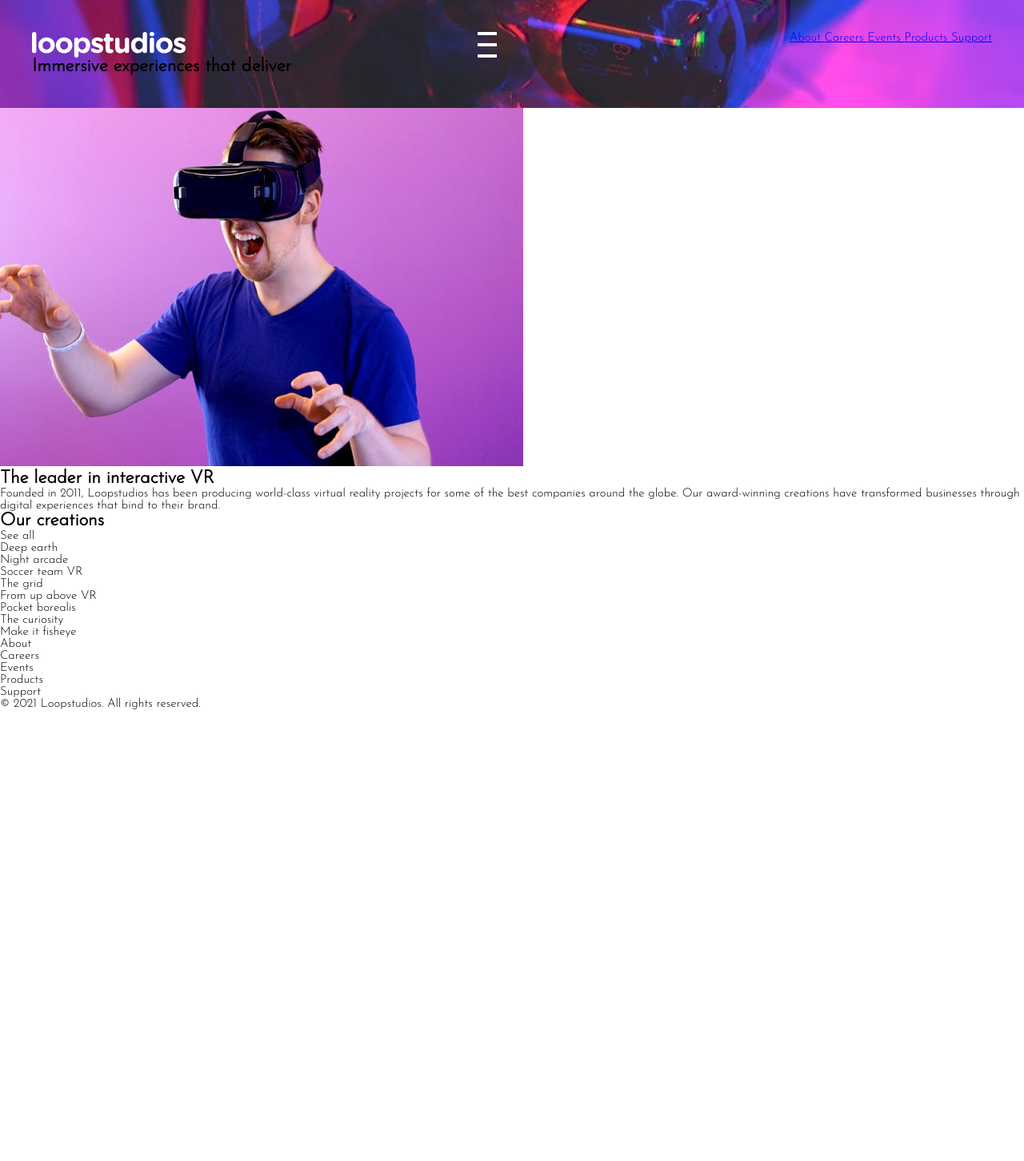
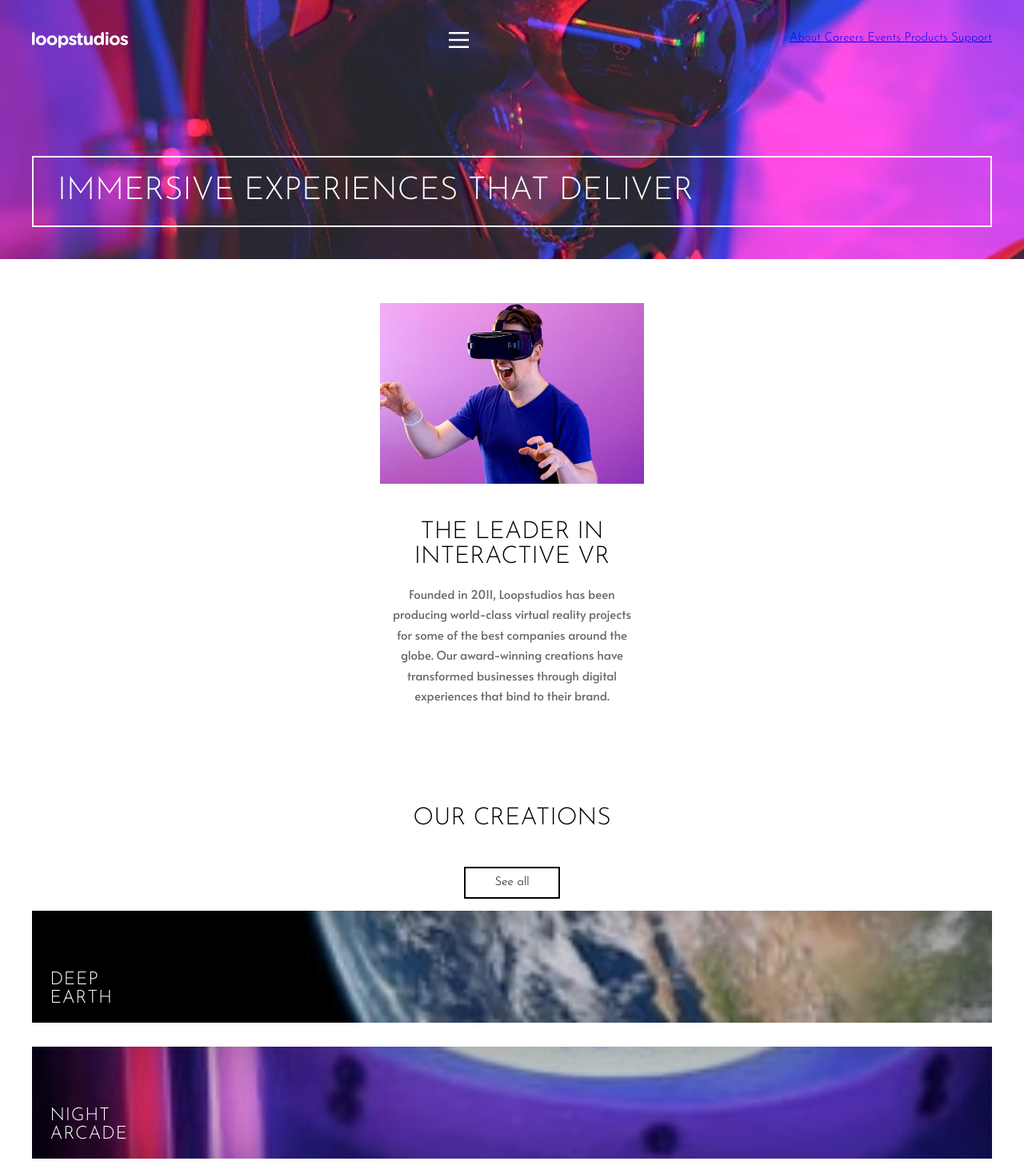
Before and after one commit to mrLuisFer/loopstudios-landing, a plain HTML site: page index.html in a window 1280 px wide. Shown: the top 1452 px of the page at 80% size. Before the commit the page ends 888 px from the top, so only its background shows below. Drawn offline with Linux system fonts and the light colour scheme.

Commit message:
feat: Add some styles and structure of the mobile version

```diff
--- a/index.html
+++ b/index.html
@@ -1,26 +1,23 @@
 <!DOCTYPE html>
 <html lang="en">
+
 <head>
   <meta charset="UTF-8" />
   <!-- displays site properly based on user's device -->
   <meta name="viewport" content="width=device-width, initial-scale=1.0" />
 
-    <link
-      rel="icon"
-      type="image/png"
-      sizes="32x32"
-      href="./images/favicon-32x32.png"
-    />
+  <link rel="icon" type="image/png" sizes="32x32" href="./images/favicon-32x32.png" />
   <!-- Google Fonts -->
   <link rel="preconnect" href="https://fonts.gstatic.com" />
-    <link
-      href="https://fonts.googleapis.com/css2?family=Alata&family=Josefin+Sans:wght@300&display=swap"
-      rel="stylesheet"
-    />
+  <link href="https://fonts.googleapis.com/css2?family=Alata&family=Josefin+Sans:wght@300&display=swap"
+    rel="stylesheet" />
   <!-- CSS -->
   <link rel="stylesheet" href="./css/index.css" />
   <title>Loopstudios landing page</title>
 </head>
+
+<!-- @APP -->
+
 <body>
   <main class="main">
     <header class="header">
@@ -36,34 +33,58 @@
         </div>
       </nav>
 
-        <h2>Immersive experiences that deliver</p>
+      <h2 class="header__title">Immersive experiences that deliver</p>
     </header>
-      <article>
-        <img src="./images/mobile/image-interactive.jpg" alt="interactive" />
-        <h1>The leader in interactive VR</h1>
-        <p>
+
+    <article class="article">
+      <img src="./images/mobile/image-interactive.jpg" alt="interactive" class="article__img" />
+      <h1 class="article__title">The leader in interactive VR</h1>
+      <p class="article__text">
         Founded in 2011, Loopstudios has been producing world-class virtual
         reality projects for some of the best companies around the globe. Our
         award-winning creations have transformed businesses through digital
         experiences that bind to their brand.
       </p>
     </article>
-      <article>
-        <h1>Our creations</h1>
 
-        <p>See all</p>
+    <article class="our-creations">
+      <div class="our-creations__container-flex">
+        <h1 class="our-creations__title">Our creations</h1>
+        <div class="our-creations__flex">
+          <p class="our-creations__text">See all</p>
+          <section class="our-creations__card-flex">
+            <div class="our-creations__card earth">
+              <p>Deep earth</p>
+            </div>
+            <div class="our-creations__card arcade">
+              <p>Night arcade</p>
+            </div>
+            <div class="our-creations__card soccer">
+              <p>Soccer team VR</p>
+            </div>
+            <div class="our-creations__card the-grid">
+              <p>The grid</p>
+            </div>
+            <div class="our-creations__card above">
+              <p>From up above VR</p>
+            </div>
+            <div class="our-creations__card borealis">
+              <p>Pocket borealis</p>
+            </div>
+            <div class="our-creations__card curiosity">
+              <p>The curiosity</p>
+            </div>
+            <div class="our-creations__card fisheye">
+              <p>Make it fisheye</p>
+            </div>
+        </div>
+      </div>
+      </section>
+    </article>
 
-        <div><p>Deep earth</p></div>
-        <div><p>Night arcade</p></div>
-        <div><p>Soccer team VR</p></div>
-        <div><p>The grid</p></div>
-        <div><p>From up above VR</p></div>
-        <div><p>Pocket borealis</p></div>
-        <div><p>The curiosity</p></div>
-        <div><p>Make it fisheye</p></div>
-      </article>
-      <footer>
-        <div>
+    <footer class="footer">
+      <img class="footer__logo" src="./images/logo.svg" alt="logo alternative">
+      <div class="footer__links">
         <p>About</p>
         <p>Careers</p>
         <p>Events</p>
@@ -71,8 +92,9 @@
         <p>Support</p>
       </div>
 
-        <p>© 2021 Loopstudios. All rights reserved.</p>
+      <p class="footer__text">© 2021 Loopstudios. All rights reserved.</p>
     </footer>
   </main>
 </body>
+
 </html>
--- a/sass/_main.scss
+++ b/sass/_main.scss
@@ -15,4 +15,5 @@ body {
   background: var(--white);
   font-family: var(--font-josefin);
   width: 100%;
+  content-visibility: auto;
 }
--- a/sass/_root.scss
+++ b/sass/_root.scss
@@ -1,6 +1,10 @@
 :root {
+  // - Family: [Alata](https://fonts.google.com/specimen/Alata)
   --font-alata: "Alata", sans-serif;
+  // - Weight: 400
+  // - Family: [Josefin Sans](https://fonts.google.com/specimen/Josefin+Sans)
   --font-josefin: "Josefin Sans", sans-serif;
+  // - Weight: 300
   // Colors
   --white: hsl(0, 0%, 100%);
   --black: hsl(0, 0%, 0%);
--- /dev/null
+++ b/sass/components/_article.scss
@@ -0,0 +1,24 @@
+.article {
+  @include layout;
+  padding-top: 5rem;
+
+  &__img {
+    display: block;
+    width: 330px;
+    margin: 1rem auto;
+  }
+
+  &__title {
+    @include title;
+  }
+
+  &__text {
+    text-align: center;
+    font-family: var(--font-alata);
+    color: var(--veryDarkGray);
+    padding-top: 1.2rem;
+    width: 300px;
+    margin: 0 auto;
+    line-height: 1.7;
+  }
+}
--- /dev/null
+++ b/sass/components/_footer.scss
@@ -0,0 +1,5 @@
+.footer {
+  @include layout;
+  background: var(--black);
+  color: var(--white);
+}
--- a/sass/components/_header.scss
+++ b/sass/components/_header.scss
@@ -5,4 +5,16 @@
   @media (min-width: $desk) {
     background-image: url("../../images/desktop/image-hero.jpg");
   }
+  padding-bottom: 16rem;
+
+  &__title {
+    margin-top: 9rem;
+    padding: 1.5rem 2rem;
+    border: 2px solid var(--white);
+    color: var(--white);
+    font-size: 2.65rem;
+    font-weight: 300;
+    line-height: 1;
+    text-transform: uppercase;
+  }
 }
--- a/sass/components/_nav.scss
+++ b/sass/components/_nav.scss
@@ -1,6 +1,14 @@
 .nav {
   display: flex;
   justify-content: space-between;
+
+  &__logo {
+    width: 120px;
+  }
+
+  &__burguer {
+    width: 1.7rem;
+  }
 
   &__links {
     display: none;
--- /dev/null
+++ b/sass/components/_our-creations-cards.scss
@@ -0,0 +1,63 @@
+.earth {
+  background-image: url("../../images/mobile/image-deep-earth.jpg");
+
+  @media (min-width: $desk) {
+    background-image: url("../../images/desktop/image-deep-earth.jpg");
+  }
+}
+
+.arcade {
+  background-image: url("../../images/mobile/image-night-arcade.jpg");
+
+  @media (min-width: $desk) {
+    background-image: url("../../images/desktop/image-night-arcade.jpg");
+  }
+}
+
+.soccer {
+  background-image: url("../../images/mobile/image-soccer-team.jpg");
+
+  @media (min-width: $desk) {
+    background-image: url("../../images/desktop/image-soccer-team.jpg");
+  }
+}
+
+.the-grid {
+  background-image: url("../../images/mobile/image-grid.jpg");
+
+  @media (min-width: $desk) {
+    background-image: url("../../images/desktop/image-grid.jpg");
+  }
+}
+
+.above {
+  background-image: url("../../images/mobile/image-from-above.jpg");
+
+  @media (min-width: $desk) {
+    background-image: url("../../images/desktop/image-from-above.jpg");
+  }
+}
+
+.borealis {
+  background-image: url("../../images/mobile/image-pocket-borealis.jpg");
+
+  @media (min-width: $desk) {
+    background-image: url("../../images/desktop/image-pocket-borealis.jpg");
+  }
+}
+
+.curiosity {
+  background-image: url("../../images/mobile/image-curiosity.jpg");
+
+  @media (min-width: $desk) {
+    background-image: url("../../images/desktop/image-curiosity.jpg");
+  }
+}
+
+.fisheye {
+  background-image: url("../../images/mobile/image-fisheye.jpg");
+
+  @media (min-width: $desk) {
+    background-image: url("../../images/desktop/image-fisheye.jpg");
+  }
+}
--- /dev/null
+++ b/sass/components/_our-creations.scss
@@ -0,0 +1,53 @@
+.our-creations {
+  @include layout;
+
+  &__flex {
+    @media (max-width: $desk) {
+      display: flex;
+      flex-direction: column-reverse;
+    }
+  }
+
+  &__title {
+    @include title;
+    margin-bottom: 3rem;
+  }
+
+  // Se all Button
+  &__text {
+    padding: 0.7rem 2rem;
+    border: 2px solid var(--black);
+    display: block;
+    line-height: 1;
+    text-align: center;
+    margin: 1rem auto;
+    margin-top: 2rem;
+    width: 120px;
+  }
+
+  &__card-flex {
+    display: flex;
+    flex-direction: column;
+    row-gap: 2rem;
+  }
+
+  &__card {
+    padding-top: 5rem;
+    padding-left: 1.5rem;
+    text-transform: uppercase;
+    color: var(--white);
+    background-position: center;
+    background-repeat: no-repeat;
+    background-size: cover;
+    height: 140px;
+    box-shadow: inset 0px 0px 150px 0px rgba(#000000, 0.6);
+
+    p {
+      width: 125px;
+      font-size: 1.5rem;
+      letter-spacing: 0.8px;
+    }
+  }
+}
+
+@import "./our-creations-cards";
--- a/sass/index.scss
+++ b/sass/index.scss
@@ -2,6 +2,10 @@
 @import "./main";
 // Utils
 @import "./utils/layout";
+@import "./utils/title";
 // Components
 @import "./components/header";
 @import "./components/nav";
+@import "./components/article";
+@import "./components/our-creations";
+@import "./components/footer";
--- /dev/null
+++ b/sass/utils/_title.scss
@@ -0,0 +1,9 @@
+@mixin title {
+  text-align: center;
+  font-weight: 300;
+  text-transform: uppercase;
+  width: 300px;
+  margin: 0 auto;
+  margin-top: 3rem;
+  font-size: 2rem;
+}
```
Also changed, not shown: css/index.css. Lines whose indentation alone changed are shown as unchanged.
